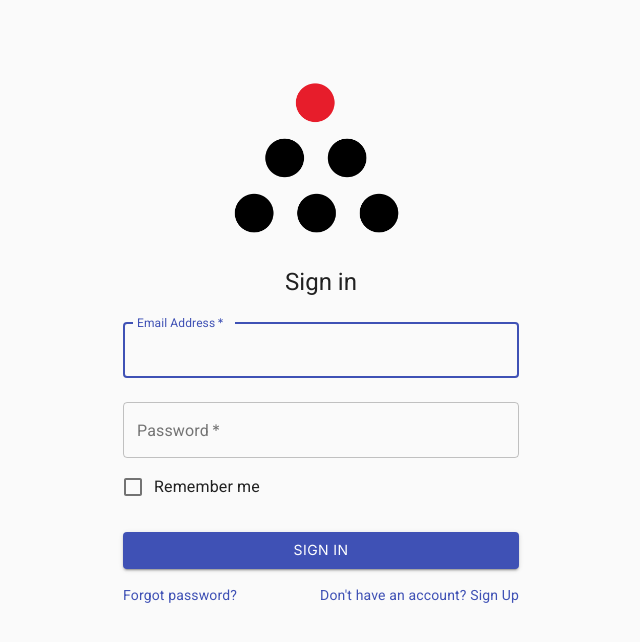
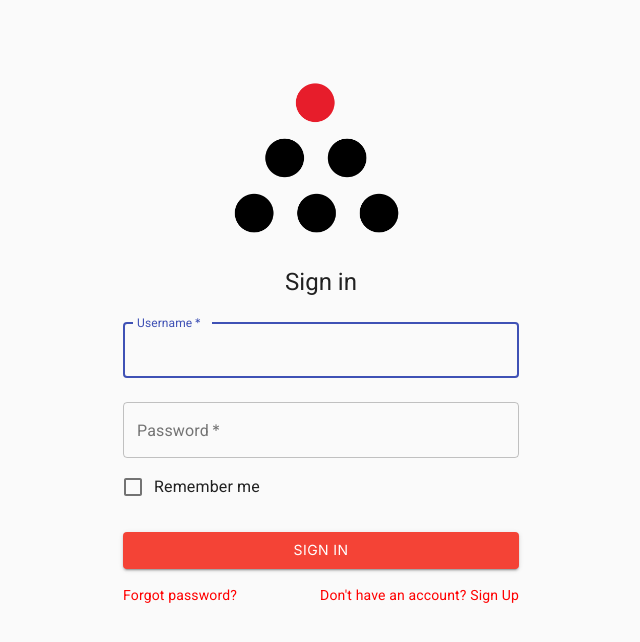
Before and after one commit to Coders-HQ/CHQ_Frontend, a React (Create React App) app: page /login in a window 1280 px wide. Shown: the top 642 px of the page, without its empty margins (319-959 px from the left). Built offline with nearby package versions, Linux system fonts and the light colour scheme.

Commit message:
Added Axios to send a request and recieve response

```diff
--- a/src/pages/Login/Login.js
+++ b/src/pages/Login/Login.js
@@ -1,4 +1,5 @@
 import React from "react";
+import axios from "axios";
 import Button from "@material-ui/core/Button";
 import CssBaseline from "@material-ui/core/CssBaseline";
 import TextField from "@material-ui/core/TextField";
@@ -11,7 +12,51 @@ import LockOutlinedIcon from "@material-ui/icons/LockOutlined";
 import Typography from "@material-ui/core/Typography";
 import { makeStyles } from "@material-ui/core/styles";
 import Container from "@material-ui/core/Container";
+import {
+  createMuiTheme,
+  withStyles,
+  ThemeProvider,
+} from "@material-ui/core/styles";
+import { red } from "@material-ui/core/colors";
 import Logo from "../../components/GlobalComponents/Logo";
+
+// Get User Function
+
+const getUser = (e) => {
+  e.preventDefault();
+  const user = e.target.elements.username.value;
+  const pass = e.target.elements.password.value;
+  console.log(user);
+  // send a POST request
+  axios({
+    method: "post",
+    url: "https://coders-hq.herokuapp.com/auth/login/",
+    data: {
+      username: user,
+      password: pass,
+    },
+    headers: { "Content-Type": "multipart/form-data" },
+  }).then(
+    (response) => {
+      console.log(response.status);
+      console.log(response.data);
+    },
+    (error) => {
+      console.log(error);
+      console.log(error.response.status);
+    }
+  );
+};
+
+const ColorButton = withStyles((theme) => ({
+  root: {
+    color: theme.palette.getContrastText(red[500]),
+    backgroundColor: red[500],
+    "&:hover": {
+      backgroundColor: red[700],
+    },
+  },
+}))(Button);
 
 const useStyles = makeStyles((theme) => ({
   paper: {
@@ -31,6 +76,15 @@ const useStyles = makeStyles((theme) => ({
   submit: {
     margin: theme.spacing(3, 0, 2),
   },
+  link: {
+    color: "red",
+    "&:hover, &:focus": {
+      color: "darkred",
+    },
+    "&:active": {
+      color: "red",
+    },
+  },
 }));
 
 const Login = () => {
@@ -44,16 +98,15 @@ const Login = () => {
         <Typography component="h1" variant="h5">
           Sign in
         </Typography>
-        <form className={classes.form} noValidate>
+        <form className={classes.form} noValidate onSubmit={getUser}>
           <TextField
             variant="outlined"
             margin="normal"
             required
             fullWidth
-            id="email"
-            label="Email Address"
-            name="email"
-            autoComplete="email"
+            id="username"
+            label="Username"
+            name="username"
             autoFocus
           />
           <TextField
@@ -71,23 +124,33 @@ const Login = () => {
             control={<Checkbox value="remember" color="primary" />}
             label="Remember me"
           />
-          <Button
+          <ColorButton
             type="submit"
             fullWidth
             variant="contained"
-            color="primary"
+            color="secondary"
             className={classes.submit}
           >
             Sign In
-          </Button>
+          </ColorButton>
           <Grid container>
             <Grid item xs>
-              <Link href="#" variant="body2">
+              <Link
+                href="#"
+                variant="body2"
+                color="red"
+                className={classes.link}
+              >
                 Forgot password?
               </Link>
             </Grid>
             <Grid item>
-              <Link href="#" variant="body2">
+              <Link
+                href="#"
+                variant="body2"
+                color="red"
+                className={classes.link}
+              >
                 {"Don't have an account? Sign Up"}
               </Link>
             </Grid>
```
